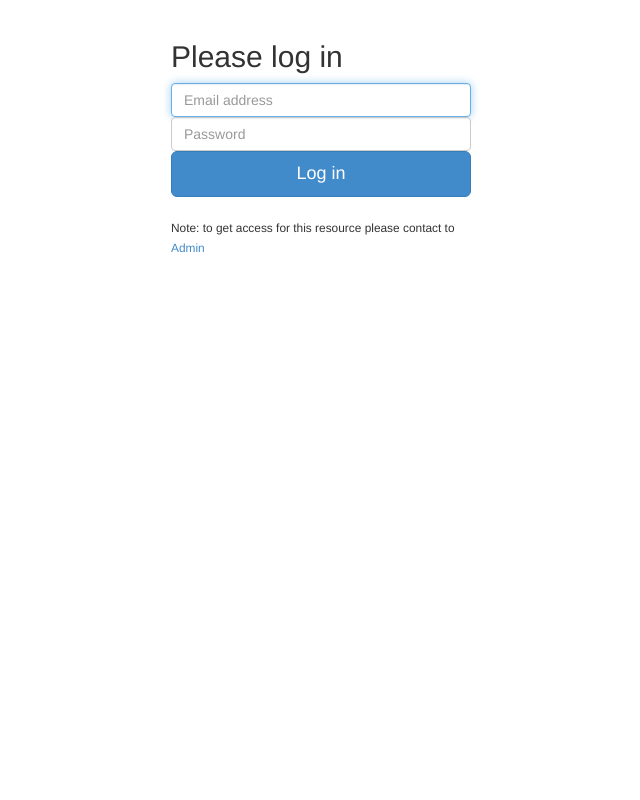
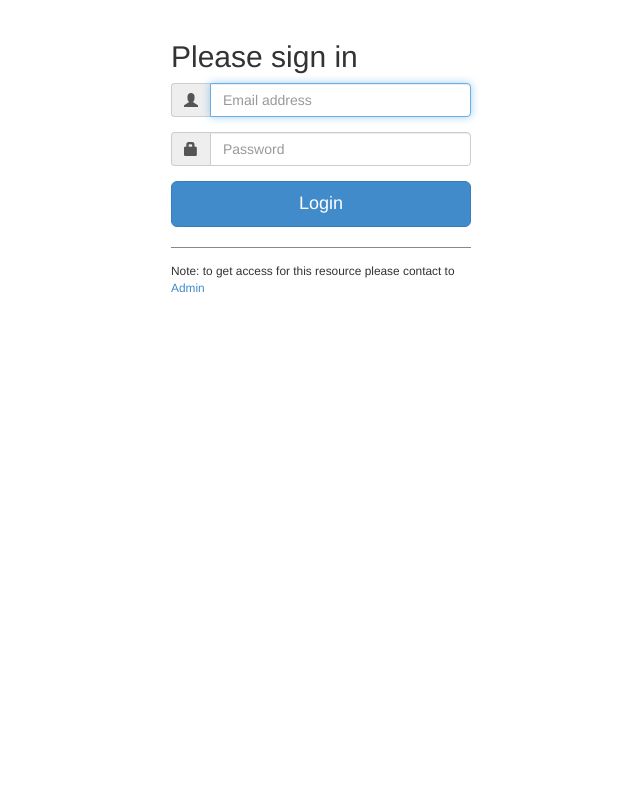
Before and after one commit to vldk/mocal10n, a Node project: template views/login.ejs in a window 1280 px wide. Shown: the whole page, without its empty margins (319-959 px from the left). Run offline with Node 20 templates, Linux system fonts and the light colour scheme; the template is opened without the code that fills it, so the values that code supplies are empty.

Commit message:
Authorisation: small corrections and cleaning up

```diff
--- a/public/css/style.css
+++ b/public/css/style.css
@@ -1,5 +1,7 @@
 body {
   padding: 5px;
+/* Margin bottom by footer height */
+  margin-bottom: 60px;
 }
 form.ns-edit {
   padding: 10px;
@@ -9,10 +11,32 @@ form.ns-edit {
 .wrapper {
   width: auto;
 }
+/* Sticky footer styles
+-------------------------------------------------- */
+html {
+  position: relative;
+  min-height: 100%;
+}
+.footer {
+  position: absolute;
+  bottom: 0;
+  width: 99%;
+/* Set the fixed height of the footer here */
+  height: 30px;
+  background-color: #f5f5f5;
+}
 .form-login {
   max-width: 330px;
   padding: 15px;
   margin: 0 auto;
+}
+.form-login .input-group {
+  margin-bottom: 15px;
+}
+.register-info {
+  border-top: 1px solid #888;
+  padding-top: 15px;
+  font-size: 85%;
 }
 .list-group-item .download-link {
   float: right;
--- a/public/css/style.styl
+++ b/public/css/style.styl
@@ -3,6 +3,8 @@
 
 body {
   padding: 5px;
+  /* Margin bottom by footer height */
+  margin-bottom: 60px;
 }
 
 form.ns-edit {
@@ -16,10 +18,37 @@ form.ns-edit {
 }
 
 
+/* Sticky footer styles
+-------------------------------------------------- */
+html {
+  position: relative;
+  min-height: 100%;
+}
+
+.footer {
+  position: absolute;
+  bottom: 0;
+  width: 99%;
+  /* Set the fixed height of the footer here */
+  height: 30px;
+  background-color: #f5f5f5;
+}
+
+
 .form-login {
   max-width: 330px;
   padding: 15px;
   margin: 0 auto;
+
+  .input-group {
+    margin-bottom:15px;
+  }
+}
+
+.register-info {
+  border-top: 1px solid#888;
+  padding-top:15px;
+  font-size:85%
 }
 
 .list-group-item {
--- a/server.js
+++ b/server.js
@@ -8,7 +8,6 @@ var express = require('express')
     , session = require('express-session')
     , routes = require('./routes/index')
     , auth = require('./routes/auth')
-    //, users = require('./routes/users')
 ;
 
 
--- a/views/index.ejs
+++ b/views/index.ejs
@@ -42,5 +42,11 @@
 
       </div>
   </div>
+
+  <div class="footer">
+      <div class="container">
+          <p class="text-muted">Online users: <span><%= typeof usersOnline === "undefined"? 0: usersOnline %></span></p>
+      </div>
+  </div>
   </body>
 </html>
--- a/views/login.ejs
+++ b/views/login.ejs
@@ -10,17 +10,27 @@
 <body>
     <div class="container">
         <form class="form-login" role="form" action="/login" method="post">
-            <h2 class="form-signin-heading">Please log in</h2>
-            <input type="email" name="email" class="form-control" placeholder="Email address" required=""  autofocus="">
-            <input type="password" name="password" class="form-control" placeholder="Password" required="">
+            <h2 class="form-signin-heading">Please sign in</h2>
+            <div class="input-group">
+                <span class="input-group-addon"><i class="glyphicon glyphicon-user"></i></span>
+                <input type="email" name="email" class="form-control" placeholder="Email address" required=""  autofocus="">
+            </div>
+
+            <div class="input-group">
+                <span class="input-group-addon"><i class="glyphicon glyphicon-lock"></i></span>
+                <input type="password" name="password" class="form-control" placeholder="Password" required="">
+            </div>
+
             <!--<div class="checkbox">
                 <label>
                     <input type="checkbox" value="remember-me"> Remember me
                 </label>
             </div>-->
-            <button class="btn btn-lg btn-primary btn-block" type="submit">Log in</button>
+            <button class="btn btn-lg btn-primary btn-block" type="submit">Login</button>
             <br/>
-            <p><small>Note: to get access for this resource please contact to <a href="mailto:change@me.com">Admin</a></small></p>
+            <div class="form-group">
+                <div class="register-info">Note: to get access for this resource please contact to <a href="mailto:change@me.com">Admin</a></div>
+            </div>
         </form>
     </div>
 </body>
```
Also changed, not shown: README.md, 1 other file.
